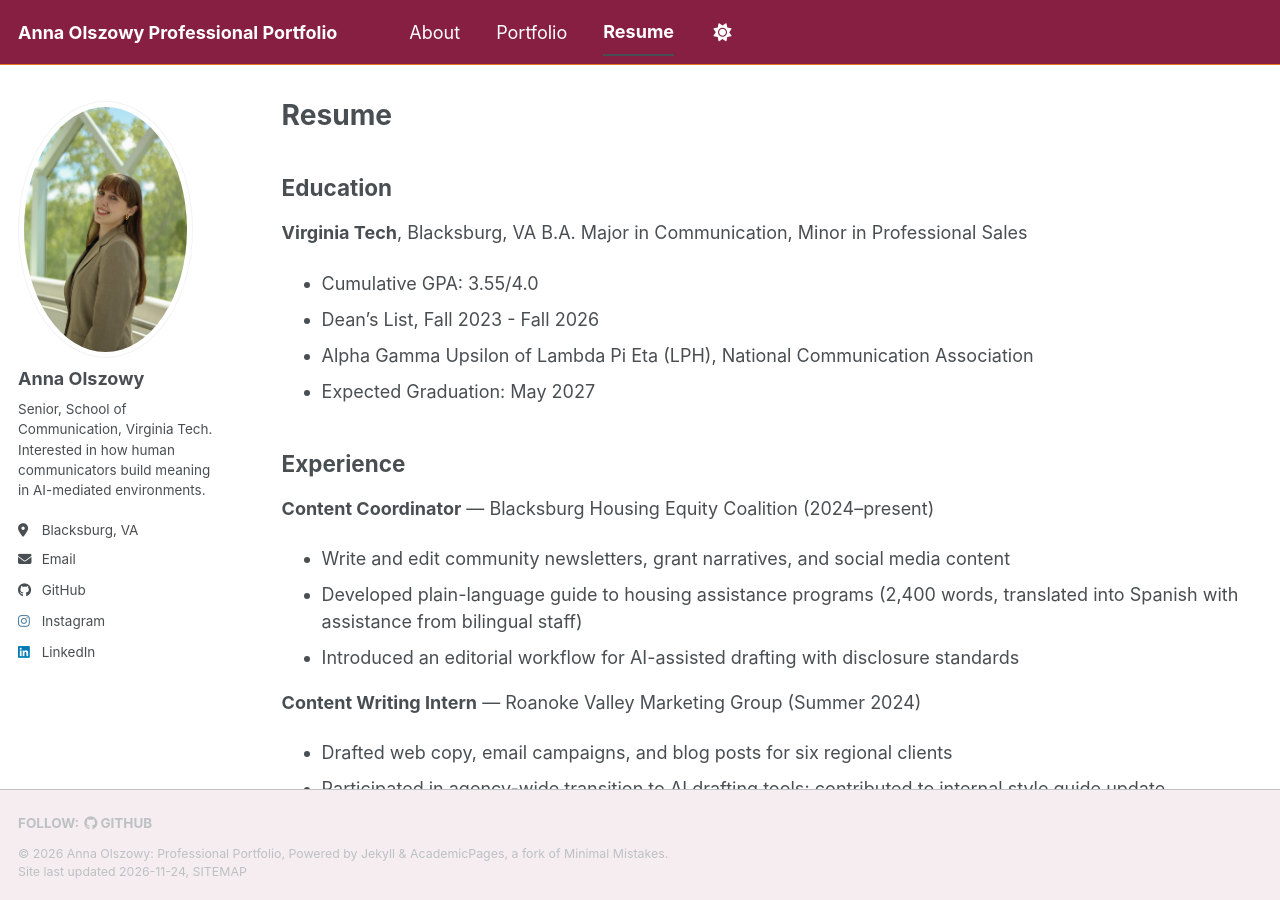
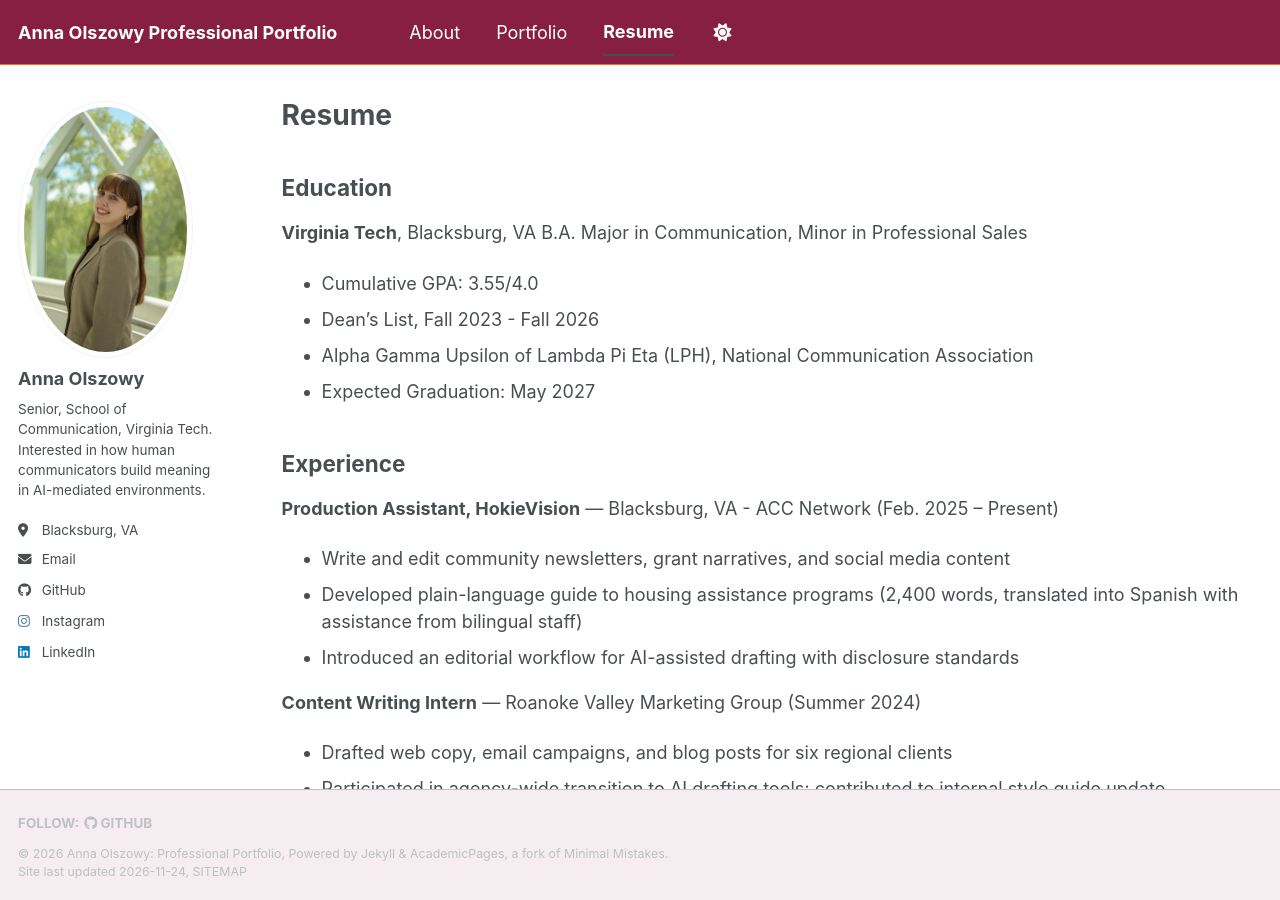
Before and after one commit to annaolszowy27/annaolszowy27.github.io, a Jekyll site: the page built from _pages/cv.md, in a window 1280 px wide and 900 px high. Built offline with Jekyll 4.4.1, drawn with Linux system fonts in a browser that asks for light colours; a script bundle is joined from its source files by our own code; library files that are not in the unit come from our copies.

Commit message:
Update cv.md

```diff
--- a/_pages/cv.md
+++ b/_pages/cv.md
@@ -25,7 +25,7 @@ B.A. Major in Communication, Minor in Professional Sales
 
 ## Experience
 
-**Content Coordinator** — Blacksburg Housing Equity Coalition (2024–present)
+**Production Assistant, HokieVision** — Blacksburg, VA - ACC Network (Feb. 2025 – Present)
 - Write and edit community newsletters, grant narratives, and social media content
 - Developed plain-language guide to housing assistance programs (2,400 words,
   translated into Spanish with assistance from bilingual staff)
```
